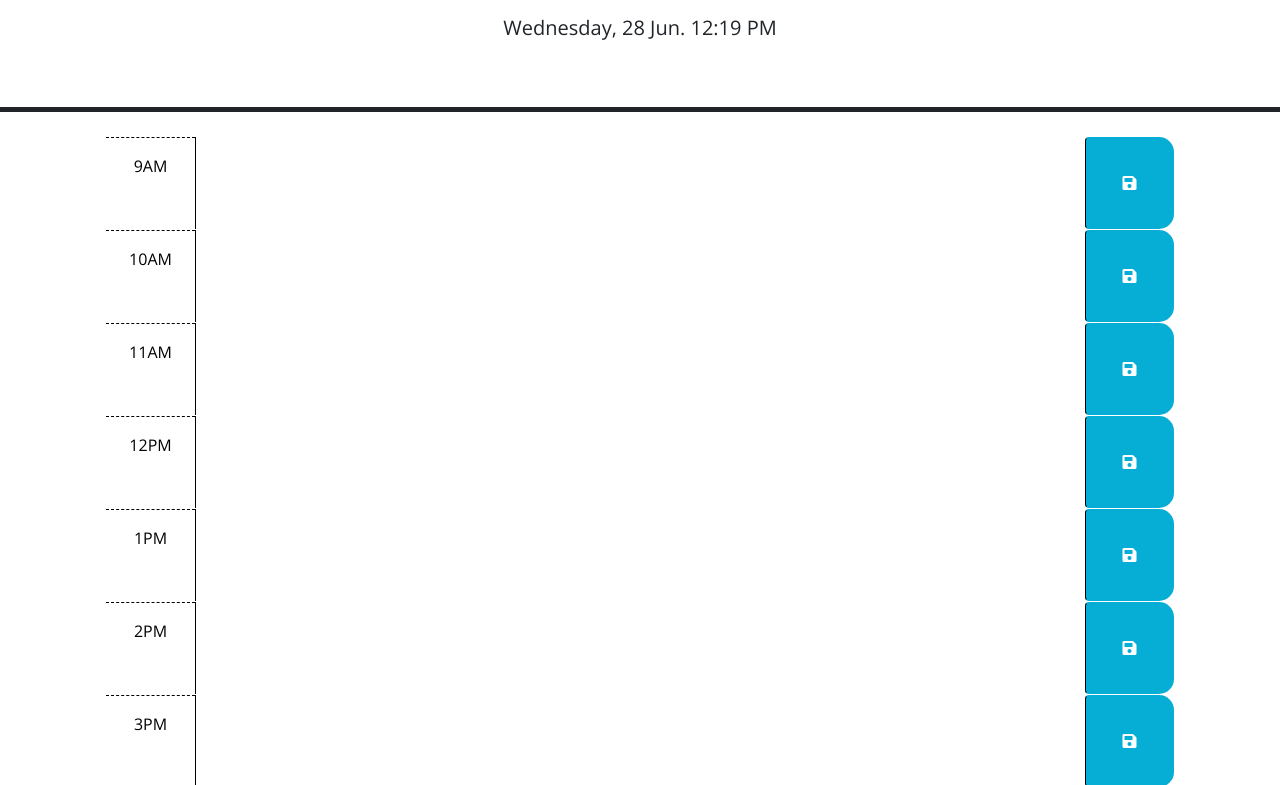
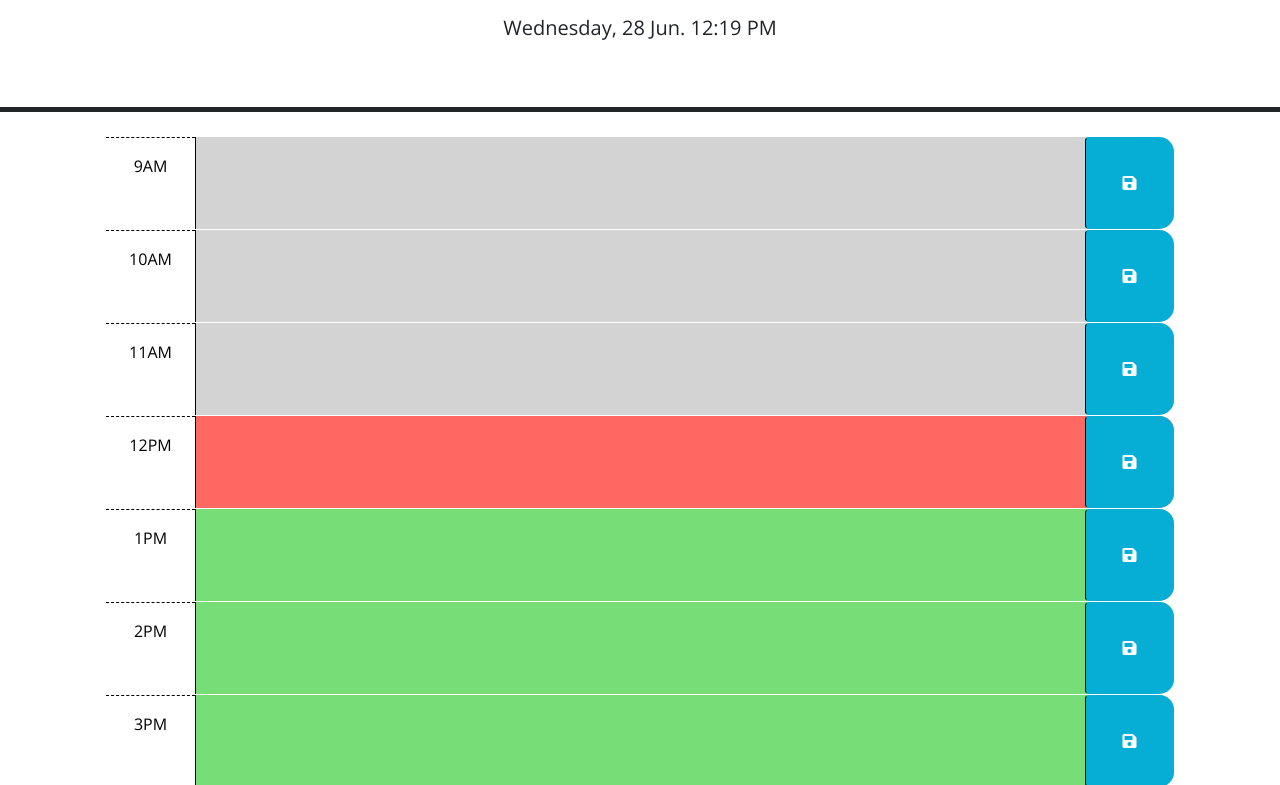
Before and after one commit to sleepyhaha/an-average-workday, a plain HTML site: page index.html in a window 1280 px wide. Shown: the part 166-951 px from the top of the page. Drawn offline with nearby package versions, Linux system fonts and the light colour scheme.

Commit message:
set time

```diff
--- a/Assets/js/script.js
+++ b/Assets/js/script.js
@@ -4,19 +4,57 @@
 // function? How can DOM traversal be used to get the "hour-x" id of the
 // time-block containing the button that was clicked? How might the id be
 // useful when saving the description in local storage?
-//
-// TODO: Add code to apply the past, present, or future class to each time
-// block by comparing the id to the current hour. HINTS: How can the id
-// attribute of each time-block be used to conditionally add or remove the
-// past, present, and future classes? How can Day.js be used to get the
-// current hour in 24-hour time?
-//
+
+const saveButtonHandler = function () {
+  let description = $(".saveBtn").siblings(".description").val();
+  let timeOfDay = $(".time-block").attr("id");
+  console.log(description);
+  localStorage.setItem(timeOfDay, description);
+};
+
+let timeCompare = function () {
+  let currentTime = dayjs().hour();
+
+  $(".time-block").each(function () {
+    let divHour = +$(this).attr("id");
+
+    if (divHour < currentTime) {
+      $(this).removeClass("future", "present");
+      $(this).addClass("past");
+    }
+
+    if (divHour === currentTime) {
+      $(this).removeClass("future", "past");
+      $(this).addClass("present");
+    }
+
+    if (divHour > currentTime) {
+      $(this).removeClass("past", "present");
+      $(this).addClass("future");
+    }
+  });
+};
+
 // TODO: Add code to get any user input that was saved in localStorage and set
 // the values of the corresponding textarea elements. HINT: How can the id
 // attribute of each time-block be used to do this?
-//
+
+$(".btn").on("click", saveButtonHandler);
+
 // TODO: Add code to display the current date in the header of the page.
 
 $("#currentDay")
   .append("<h2></h2>")
   .text(dayjs().format("dddd, D MMM. h:mm A"));
+
+timeCompare();
+
+// function renderText() {
+//   $(".time-block").each(function () {
+//     for (const taskText of $(".time-block textarea")) {
+//       taskText.text(localStorage.getItem(description));
+//     }
+//   });
+// }
+
+// renderText();
--- a/index.html
+++ b/index.html
@@ -31,7 +31,7 @@
         -->
 
     <!-- Example of a past time block. The "past" class adds a gray background color. -->
-    <div id="hour-9" class="row time-block">
+    <div id="9" class="row time-block">
       <div class="col-2 col-md-1 hour text-center py-3">9AM</div>
       <textarea class="col-8 col-md-10 description" rows="3"> </textarea>
       <button class="btn saveBtn col-2 col-md-1" aria-label="save">
@@ -40,7 +40,7 @@
     </div>
 
     <!-- Example of a a present time block. The "present" class adds a red background color. -->
-    <div id="hour-10" class="row time-block">
+    <div id="10" class="row time-block">
       <div class="col-2 col-md-1 hour text-center py-3">10AM</div>
       <textarea class="col-8 col-md-10 description" rows="3"> </textarea>
       <button class="btn saveBtn col-2 col-md-1" aria-label="save">
@@ -49,7 +49,7 @@
     </div>
 
     <!-- Example of a future time block. The "future" class adds a green background color. -->
-    <div id="hour-11" class="row time-block">
+    <div id="11" class="row time-block">
       <div class="col-2 col-md-1 hour text-center py-3">11AM</div>
       <textarea class="col-8 col-md-10 description" rows="3"> </textarea>
       <button class="btn saveBtn col-2 col-md-1" aria-label="save">
@@ -57,7 +57,7 @@
       </button>
     </div>
 
-    <div id="hour-12" class="row time-block">
+    <div id="12" class="row time-block">
       <div class="col-2 col-md-1 hour text-center py-3">12PM</div>
       <textarea class="col-8 col-md-10 description" rows="3"> </textarea>
       <button class="btn saveBtn col-2 col-md-1" aria-label="save">
@@ -65,7 +65,7 @@
       </button>
     </div>
 
-    <div id="hour-13" class="row time-block">
+    <div id="13" class="row time-block">
       <div class="col-2 col-md-1 hour text-center py-3">1PM</div>
       <textarea class="col-8 col-md-10 description" rows="3"> </textarea>
       <button class="btn saveBtn col-2 col-md-1" aria-label="save">
@@ -73,7 +73,7 @@
       </button>
     </div>
 
-    <div id="hour-14" class="row time-block">
+    <div id="14" class="row time-block">
       <div class="col-2 col-md-1 hour text-center py-3">2PM</div>
       <textarea class="col-8 col-md-10 description" rows="3"> </textarea>
       <button class="btn saveBtn col-2 col-md-1" aria-label="save">
@@ -81,7 +81,7 @@
       </button>
     </div>
 
-    <div id="hour-15" class="row time-block">
+    <div id="15" class="row time-block">
       <div class="col-2 col-md-1 hour text-center py-3">3PM</div>
       <textarea class="col-8 col-md-10 description" rows="3"> </textarea>
       <button class="btn saveBtn col-2 col-md-1" aria-label="save">
@@ -89,7 +89,7 @@
       </button>
     </div>
 
-    <div id="hour-16" class="row time-block">
+    <div id="16" class="row time-block">
       <div class="col-2 col-md-1 hour text-center py-3">4PM</div>
       <textarea class="col-8 col-md-10 description" rows="3"> </textarea>
       <button class="btn saveBtn col-2 col-md-1" aria-label="save">
@@ -97,7 +97,7 @@
       </button>
     </div>
 
-    <div id="hour-17" class="row time-block">
+    <div id="17" class="row time-block">
       <div class="col-2 col-md-1 hour text-center py-3">5PM</div>
       <textarea class="col-8 col-md-10 description" rows="3"> </textarea>
       <button class="btn saveBtn col-2 col-md-1" aria-label="save">
```
